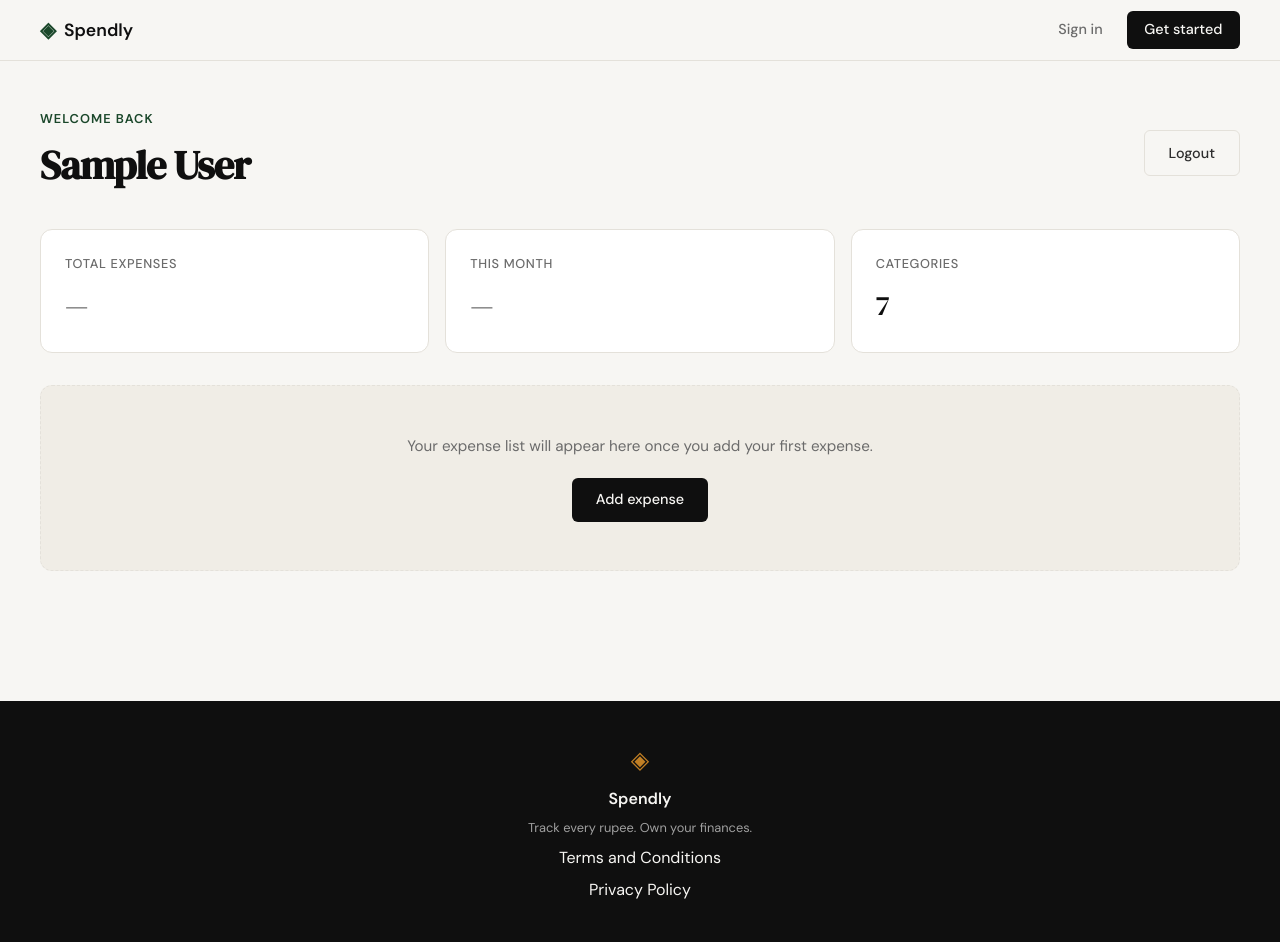
After one commit to yashh-alpha/spendly, a Flask app: page /dashboard in a window 1280 px wide. The commit adds this page. Run offline with Flask 3, Linux system fonts and the light colour scheme; the visitor is signed in with stand-in values (Sample User, id 1).

Commit message:
feat: implement user registration and login flows

```diff
--- a/app.py
+++ b/app.py
@@ -1,7 +1,10 @@
-from flask import Flask, render_template
-from database.db import get_db, init_db, seed_db
+from flask import Flask, render_template, request, redirect, url_for, session, abort
+from werkzeug.security import generate_password_hash, check_password_hash
+from database.db import get_db, init_db, seed_db, close_db
 
 app = Flask(__name__)
+app.secret_key = "spendly-dev-secret-change-in-production"
+app.teardown_appcontext(close_db)
 
 with app.app_context():
     init_db()
@@ -13,6 +16,8 @@ with app.app_context():
 
 @app.route("/")
 def landing():
+    if session.get("user_id"):
+        return redirect(url_for("dashboard"))
     return render_template("landing.html")
 
 
@@ -26,14 +31,69 @@ def privacy():
     return render_template("privacy.html")
 
 
-@app.route("/register")
+@app.route("/register", methods=["GET", "POST"])
 def register():
-    return render_template("register.html")
+    error = None
+    if request.method == "POST":
+        name = request.form.get("name", "").strip()
+        email = request.form.get("email", "").strip().lower()
+        password = request.form.get("password", "")
+
+        if not name:
+            error = "Please enter your full name."
+        elif not email or "@" not in email or "." not in email.split("@")[-1]:
+            error = "Please enter a valid email address."
+        elif len(password) < 8:
+            error = "Password must be at least 8 characters."
+        else:
+            db = get_db()
+            existing = db.execute(
+                "SELECT id FROM users WHERE email = ?", (email,)
+            ).fetchone()
+            if existing:
+                error = "Email already registered. Please sign in."
+            else:
+                password_hash = generate_password_hash(password)
+                db.execute(
+                    "INSERT INTO users (name, email, password_hash) VALUES (?, ?, ?)",
+                    (name, email, password_hash),
+                )
+                db.commit()
+
+                session["user_id"] = db.execute(
+                    "SELECT id FROM users WHERE email = ?", (email,)
+                ).fetchone()["id"]
+                session["name"] = name
+                return redirect(url_for("dashboard"))
+
+    return render_template("register.html", error=error)
 
 
-@app.route("/login")
+@app.route("/login", methods=["GET", "POST"])
 def login():
-    return render_template("login.html")
+    error = None
+    if request.method == "POST":
+        email = request.form.get("email", "").strip().lower()
+        password = request.form.get("password", "")
+
+        if not email or "@" not in email or "." not in email.split("@")[-1]:
+            error = "Please enter a valid email address."
+        elif not password:
+            error = "Please enter your password."
+        else:
+            db = get_db()
+            user = db.execute(
+                "SELECT id, name, email, password_hash FROM users WHERE email = ?", (email,)
+            ).fetchone()
+
+            if user is None or not check_password_hash(user["password_hash"], password):
+                error = "Incorrect email or password."
+            else:
+                session["user_id"] = user["id"]
+                session["name"] = user["name"]
+                return redirect(url_for("dashboard"))
+
+    return render_template("login.html", error=error)
 
 
 # ------------------------------------------------------------------ #
@@ -42,7 +102,15 @@ def login():
 
 @app.route("/logout")
 def logout():
-    return "Logout — coming in Step 3"
+    session.clear()
+    return redirect(url_for("landing"))
+
+
+@app.route("/dashboard")
+def dashboard():
+    if not session.get("user_id"):
+        return redirect(url_for("login"))
+    return render_template("dashboard.html", name=session.get("name"))
 
 
 @app.route("/profile")
--- a/database/db.py
+++ b/database/db.py
@@ -11,6 +11,12 @@ def get_db():
         db.row_factory = sqlite3.Row
         db.execute("PRAGMA foreign_keys = ON")
     return db
+
+def close_db(e=None):
+    db = getattr(g, '_database', None)
+    if db is not None:
+        db.close()
+        g._database = None
 
 def init_db():
     db = get_db()
--- a/static/css/style.css
+++ b/static/css/style.css
@@ -815,6 +815,98 @@ a { color: inherit; text-decoration: none; }
 }
 
 /* ------------------------------------------------------------------ */
+/* Dashboard                                                           */
+/* ------------------------------------------------------------------ */
+
+.dashboard-section {
+    padding: 3rem 2rem 5rem;
+}
+
+.dashboard-inner {
+    max-width: var(--max-width);
+    margin: 0 auto;
+    display: flex;
+    flex-direction: column;
+    gap: 2rem;
+}
+
+.dashboard-header {
+    display: flex;
+    align-items: center;
+    justify-content: space-between;
+    gap: 1.5rem;
+    flex-wrap: wrap;
+}
+
+.dashboard-greeting {
+    display: flex;
+    flex-direction: column;
+    gap: 0.25rem;
+}
+
+.dashboard-eyebrow {
+    font-size: 0.8rem;
+    font-weight: 600;
+    letter-spacing: 0.08em;
+    text-transform: uppercase;
+    color: var(--accent);
+}
+
+.dashboard-title {
+    font-family: var(--font-display);
+    font-size: clamp(1.75rem, 4vw, 2.5rem);
+    color: var(--ink);
+    letter-spacing: -0.02em;
+}
+
+.dashboard-cards {
+    display: grid;
+    grid-template-columns: repeat(3, 1fr);
+    gap: 1rem;
+}
+
+.dashboard-card {
+    background: var(--paper-card);
+    border: 1px solid var(--border);
+    border-radius: var(--radius-md);
+    padding: 1.5rem;
+    display: flex;
+    flex-direction: column;
+    gap: 0.5rem;
+}
+
+.dashboard-card-label {
+    font-size: 0.8rem;
+    font-weight: 500;
+    color: var(--ink-muted);
+    text-transform: uppercase;
+    letter-spacing: 0.05em;
+}
+
+.dashboard-card-value {
+    font-family: var(--font-display);
+    font-size: 1.75rem;
+    color: var(--ink);
+}
+
+.dashboard-empty {
+    background: var(--paper-warm);
+    border: 1px dashed var(--border);
+    border-radius: var(--radius-md);
+    padding: 3rem 2rem;
+    text-align: center;
+    display: flex;
+    flex-direction: column;
+    align-items: center;
+    gap: 1.25rem;
+}
+
+.dashboard-empty p {
+    color: var(--ink-muted);
+    font-size: 0.95rem;
+}
+
+/* ------------------------------------------------------------------ */
 /* Footer                                                              */
 /* ------------------------------------------------------------------ */
 
--- /dev/null
+++ b/templates/dashboard.html
@@ -0,0 +1,37 @@
+{% extends "base.html" %}
+
+{% block title %}Dashboard — Spendly{% endblock %}
+
+{% block content %}
+<section class="dashboard-section">
+    <div class="dashboard-inner">
+        <div class="dashboard-header">
+            <div class="dashboard-greeting">
+                <p class="dashboard-eyebrow">Welcome back</p>
+                <h1 class="dashboard-title">{{ name }}</h1>
+            </div>
+            <a href="{{ url_for('logout') }}" class="btn-ghost">Logout</a>
+        </div>
+
+        <div class="dashboard-cards">
+            <div class="dashboard-card">
+                <span class="dashboard-card-label">Total expenses</span>
+                <span class="dashboard-card-value">—</span>
+            </div>
+            <div class="dashboard-card">
+                <span class="dashboard-card-label">This month</span>
+                <span class="dashboard-card-value">—</span>
+            </div>
+            <div class="dashboard-card">
+                <span class="dashboard-card-label">Categories</span>
+                <span class="dashboard-card-value">7</span>
+            </div>
+        </div>
+
+        <div class="dashboard-empty">
+            <p>Your expense list will appear here once you add your first expense.</p>
+            <a href="{{ url_for('add_expense') }}" class="btn-primary">Add expense</a>
+        </div>
+    </div>
+</section>
+{% endblock %}
```
Also changed, not shown: test_registration.py (added, +125 -0 lines).
